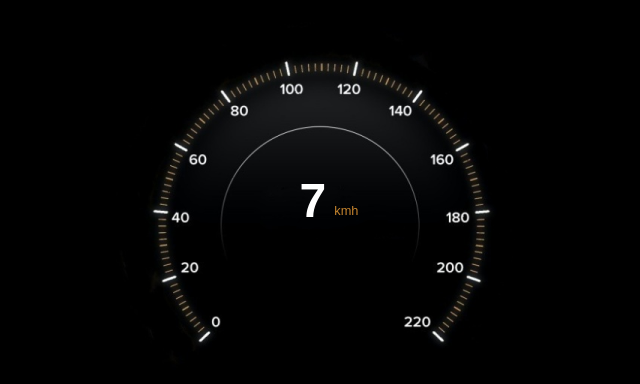
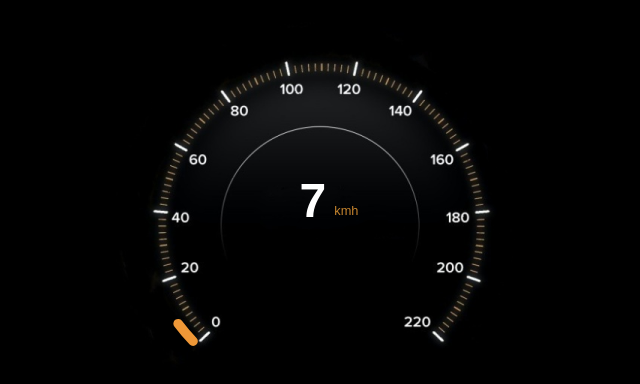
Before and after one commit to desaidhruv/speedometer, a React (Create React App) app: page / in a window 1280 px wide. Shown: the part 200-584 px from the top of the page, without its empty margins (311-951 px from the left). Built offline with nearby package versions, Linux system fonts and the light colour scheme.

Commit message:
App Updated

```diff
--- a/src/App.css
+++ b/src/App.css
@@ -20,6 +20,8 @@
     display: flex;
     align-items: center;
     justify-content: center;
+    width: 345px;
+    height: 345px;
 }
 .circle{
     display: flex;
@@ -38,7 +40,7 @@
     width: 170px;
     height: 170px;
     border-radius: 50%;
-    background-color: blue;
+    /* background-color: blue; */
     position: absolute;
 }
 .circle2{
@@ -74,8 +76,10 @@
     font-size: 0.8rem;
 }
 
-
-
+.svg {
+  position: absolute;
+  margin-top: 18px;
+}
 /* *{
     margin: 0;
     padding: 0;
--- a/src/App.js
+++ b/src/App.js
@@ -1,21 +1,15 @@
 import './App.css';
-import {React, useState, useEffect} from 'react'
+import { React, useState, useEffect } from 'react'
 import img from './image.png';
 
 function App() {
   const [count, setCount] = useState(0);
-  // setInterval(() => {
-  //   if(counter == 100 ){
-  //     clearInterval();
-  //   }else{
-  //     setCount(count + 1);
-  //     // numb.textContent = counter + "%";
-  //   }
-  // }, 200);
+  // let countArc = count + 50;
+  var arclen = Math.PI * 50 * (360 - count) / 180.0;
   useEffect(() => {
     const interval = setInterval(() => {
       let num = count + 1;
-      if(num > 220) {
+      if (num > 220) {
         setCount(0);
       } else {
         setCount(num);
@@ -28,7 +22,19 @@ function App() {
 
       <div className="App">
         <div className="mainCircle">
-          <img src={img} className="img"/>
+          <svg className="svg" width="455" height="455" viewBox="0 0 120 120">
+          {/* <!-- Circle element of radius 50 units. --> */}
+          {/* <!-- (Rotated 90° CCW to put start point is at top.) --> */}
+          <circle id="c" cx="60" cy="60"
+            r="50" fill="none" stroke="#EE9737"
+            stroke-width="2.5"
+            stroke-dashoffset={arclen}
+            stroke-dasharray="314.16"
+            transform="rotate(-224 60 60)"
+            stroke-linecap="round"
+          />
+        </svg>
+          <img src={img} className="img" />
           <div className="circle">
             <div className="text">
               {count}
@@ -38,19 +44,15 @@ function App() {
             </div>
           </div>
         </div>
+        {/* <svg className="svg" height="100%" width={dynamicWidth}>
+          <path d={d} stroke="white" stroke-width="10px" />
+        </svg> */}
 
-        {/* <div class="circular">
-          <div class="inner"></div>
-          <div class="number">{count}</div>
-          <div class="circle">
-            <div class="bar left">
-              <div class="progress"></div>
-            </div>
-            <div class="bar right">
-              <div class="progress"></div>
-            </div>
-          </div>
-        </div> */}
+        {/* <svg width="200" height="200">
+          <circle class="path" cx="100" cy="100" r="96" stroke="blue" stroke-width="4" fill="none" />
+        </svg> */}
+
+
       </div>
     </>
   );
```
Lines whose indentation alone changed are shown as unchanged.
